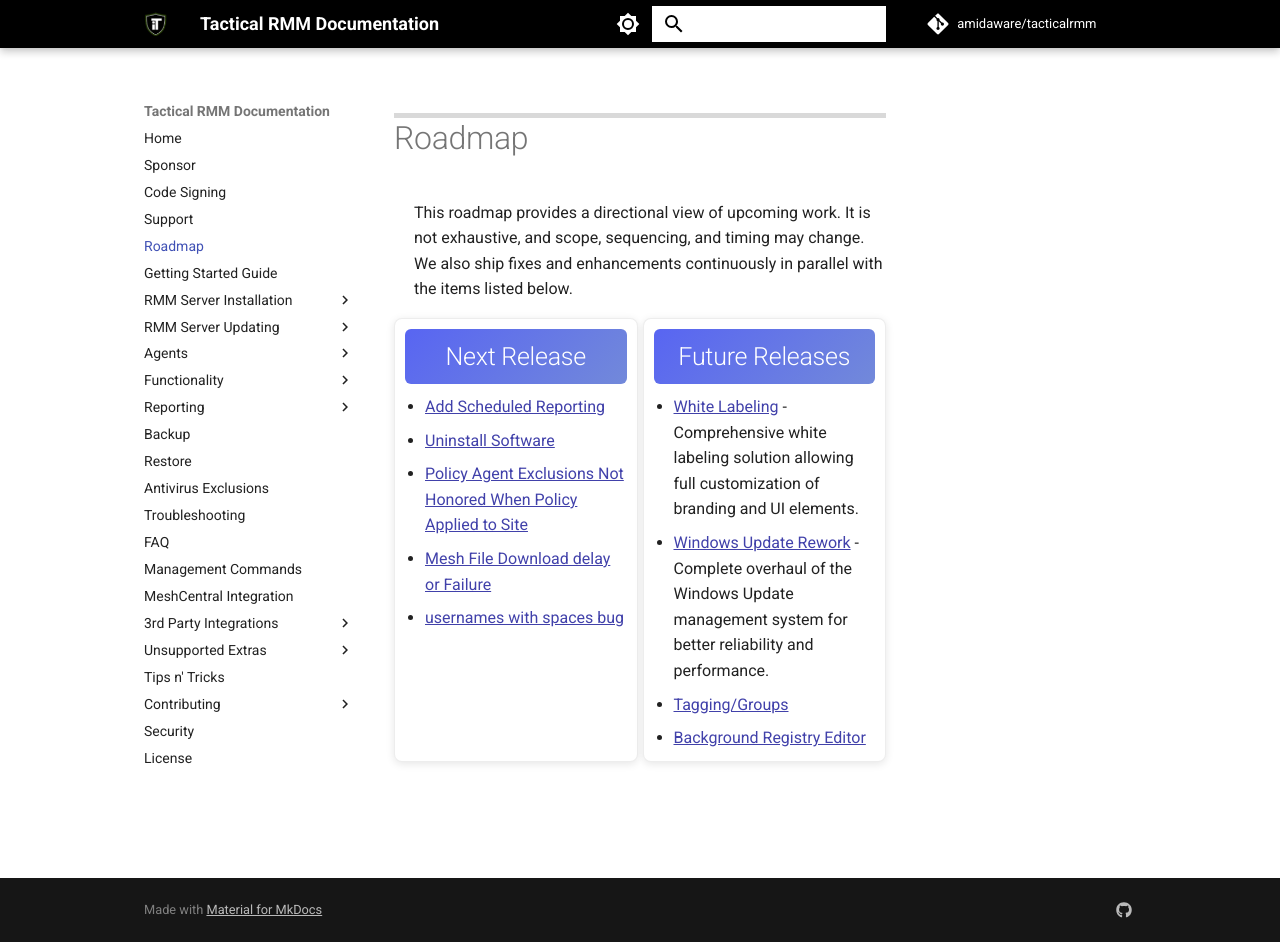
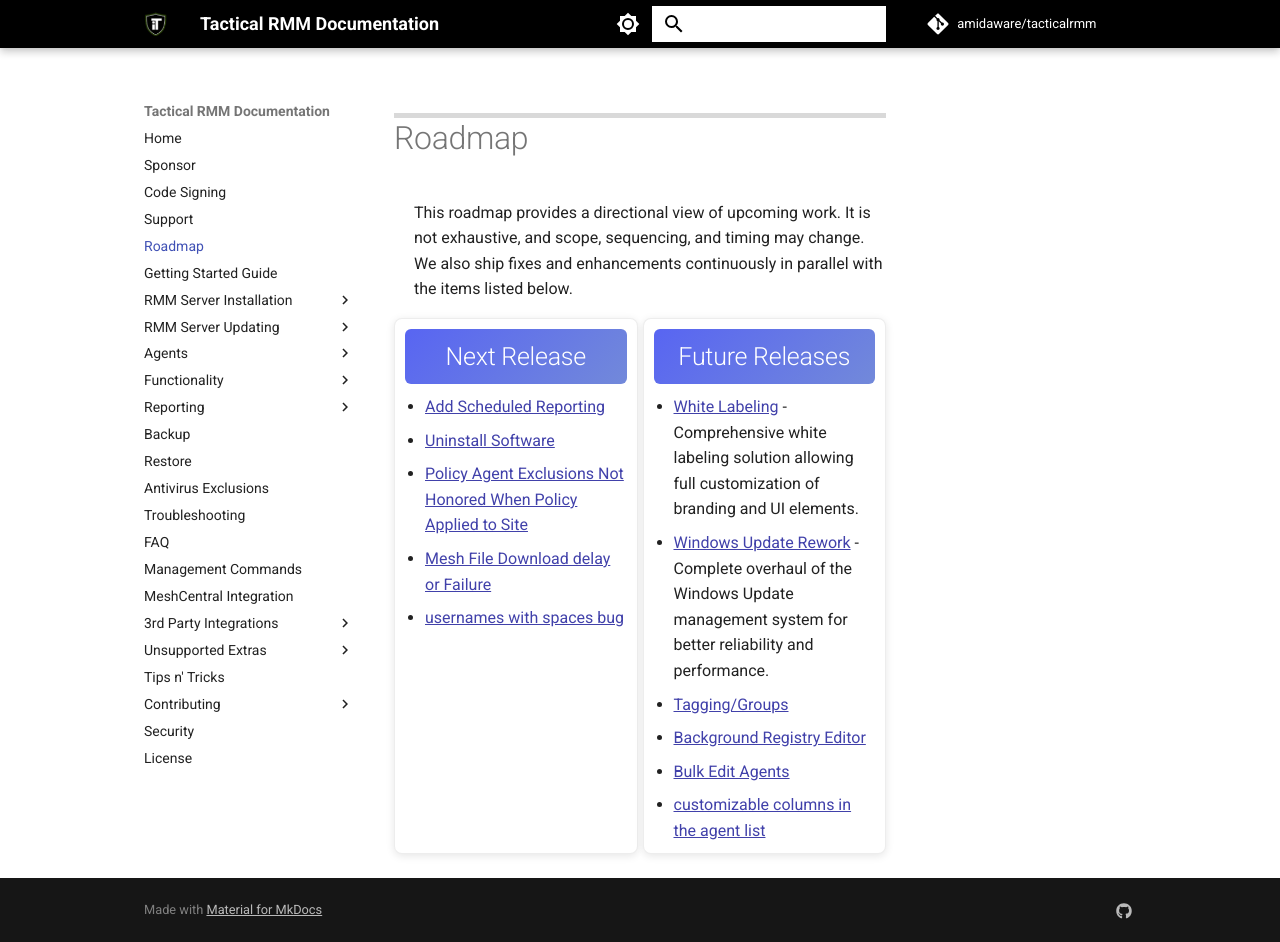
Before and after one commit to amidaware/trmm-docs, an MkDocs documentation site: the page built from docs/roadmap.md, in a window 1280 px wide and 942 px high. Built offline with MkDocs 1.6.1 and Material for MkDocs 9.7.7, drawn with Linux system fonts in a browser that asks for light colours; comment, search, counter and statistics services are not loaded.

Commit message:
update roadmap

```diff
--- a/docs/roadmap.md
+++ b/docs/roadmap.md
@@ -22,6 +22,8 @@
       <li><a href="https://github.com/amidaware/tacticalrmm/issues/1188">Windows Update Rework</a> - Complete overhaul of the Windows Update management system for better reliability and performance.</li>
       <li><a href="https://github.com/amidaware/tacticalrmm/issues/653">Tagging/Groups </a></li>
       <li><a href="https://github.com/amidaware/tacticalrmm/issues/1452">Background Registry Editor</a></li>
+      <li><a href="https://github.com/amidaware/tacticalrmm/issues/1149">Bulk Edit Agents</a></li>
+      <li><a href="https://github.com/amidaware/tacticalrmm/issues/308">customizable columns in the agent list</a></li>
     </ul>
   </div>
 </div>
```
